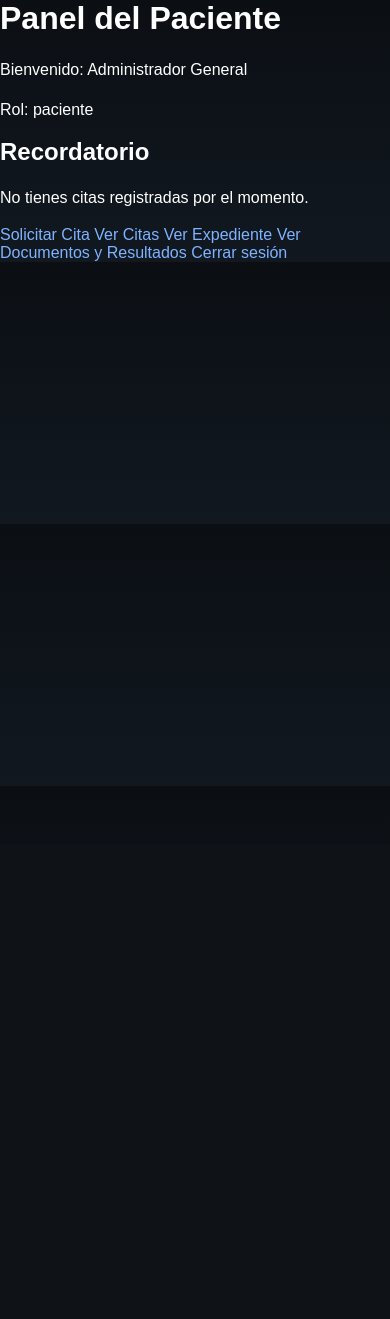
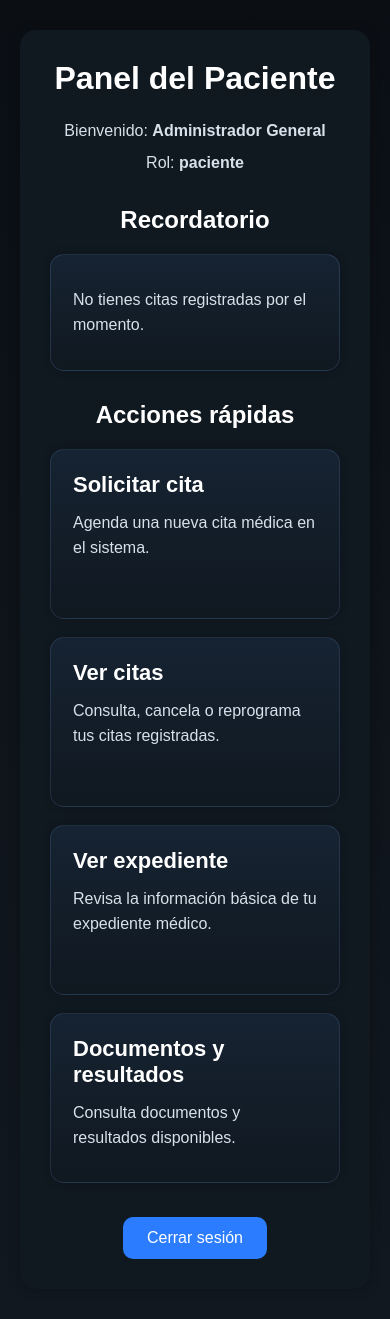
Before and after one commit to Fidelitas-Ambiente-Web-Cliente-Servidor/sc502-jn-proyecto-grupo6_q1_2026, a PHP site: page /dashboard.php in a window 390 px wide. Before the commit the page ends 261 px from the top, so only its background shows below. Run offline with PHP 8.4, Linux system fonts and the light colour scheme; a user stored in the database is signed in; data comes from the database, SQL or seed files in the repository; data that the repository does not hold is empty.

Commit message:
Deje bonito y ordenado el panel de paciente

```diff
--- a/css/estilos.css
+++ b/css/estilos.css
@@ -1,3 +1,7 @@
+* {
+    box-sizing: border-box;
+}
+
 body {
     margin: 0;
     font-family: Arial, sans-serif;
@@ -11,7 +15,8 @@ h1, h2, h3 {
 }
 
 p {
-    line-height: 1.5;
+    line-height: 1.6;
+    margin: 8px 0;
 }
 
 a {
@@ -302,13 +279,140 @@ button:hover {
     color: #d7e1ea;
 }
 
-/*LISTAS y BLOQUES*/
+.admin-acciones {
+    margin-top: 30px;
+    display: flex;
+    justify-content: center;
+    align-items: center;
+    gap: 14px;
+    flex-wrap: wrap;
+}
+
+.admin-boton {
+    display: inline-block;
+    background-color: #2b7cff;
+    color: white;
+    text-decoration: none;
+    padding: 11px 20px;
+    border-radius: 8px;
+    margin: 0;
+}
+
+.admin-boton:hover {
+    background-color: #1f5fcc;
+    text-decoration: none;
+}
+
+/*PACIENTE*/
+
+.patient-wrapper {
+    width: 100%;
+    display: flex;
+    justify-content: center;
+    padding: 30px 20px;
+}
+
+.patient-panel {
+    width: 100%;
+    max-width: 1100px;
+    background-color: #101820;
+    padding: 30px;
+    border-radius: 16px;
+    box-shadow: 0 0 12px rgba(0, 0, 0, 0.25);
+    text-align: left;
+}
+
+.patient-panel h1,
+.patient-panel h2 {
+    text-align: center;
+}
+
+.patient-info {
+    text-align: center;
+    margin: 6px 0;
+    color: #d7e1ea;
+}
+
+.patient-recordatorio {
+    margin: 30px 0;
+}
+
+.patient-cita-box {
+    max-width: 500px;
+    margin: 0 auto;
+    background: linear-gradient(180deg, #162332, #101820);
+    border: 1px solid rgba(127, 179, 255, 0.16);
+    border-radius: 14px;
+    padding: 22px;
+    box-shadow: 0 0 10px rgba(0, 0, 0, 0.18);
+}
+
+.patient-cita-box p {
+    color: #d7e1ea;
+    margin: 10px 0;
+}
+
+.patient-acciones-grid {
+    max-width: 760px;
+    margin: 20px auto 0;
+    display: grid;
+    grid-template-columns: repeat(2, minmax(280px, 1fr));
+    gap: 18px;
+}
+
+.patient-card-link {
+    min-height: 170px;
+    background: linear-gradient(180deg, #162332, #101820);
+    border: 1px solid rgba(127, 179, 255, 0.14);
+    border-radius: 14px;
+    padding: 22px;
+    text-decoration: none;
+    box-shadow: 0 0 10px rgba(0, 0, 0, 0.16);
+    transition: transform 0.2s ease, border-color 0.2s ease;
+}
+
+.patient-card-link:hover {
+    transform: translateY(-4px);
+    text-decoration: none;
+    border-color: rgba(127, 179, 255, 0.32);
+}
+
+.patient-card-link h3 {
+    margin-bottom: 12px;
+    font-size: 22px;
+}
+
+.patient-card-link p {
+    margin: 0;
+    color: #d7e1ea;
+}
+
+.patient-acciones-finales {
+    margin-top: 34px;
+    text-align: center;
+}
+
+.patient-boton {
+    display: inline-block;
+    background-color: #2b7cff;
+    color: white;
+    text-decoration: none;
+    padding: 12px 24px;
+    border-radius: 10px;
+}
+
+.patient-boton:hover {
+    background-color: #1f5fcc;
+    text-decoration: none;
+}
+
+/*BLOQUES GENERICOS*/
 
 .bloque-cita,
 .bloque-documento,
 .bloque-expediente {
-    background-color: rgba(255, 255, 255, 0.04);
-    border: 1px solid rgba(255, 255, 255, 0.07);
+    background: linear-gradient(180deg, #162332, #101820);
+    border: 1px solid rgba(127, 179, 255, 0.12);
     border-radius: 12px;
     padding: 16px;
     margin: 15px 0;
@@ -337,4 +441,13 @@ button:hover {
     .admin-cita {
         width: 100%;
     }
+
+    .patient-acciones-grid {
+        grid-template-columns: 1fr;
+        max-width: 100%;
+    }
+
+    .patient-cita-box {
+        max-width: 100%;
+    }
 }
--- a/dashboard.php
+++ b/dashboard.php
@@ -30,38 +30,70 @@ $resultado = mysqli_query($conexion, $sql);
 <head>
     <meta charset="UTF-8">
     <title>Dashboard Paciente</title>
-    <link rel="stylesheet" href="css/estilos.css">
+    <link rel="stylesheet" href="css/estilos.css?v=5">
 </head>
 <body>
 
+<div class="patient-wrapper">
+    <div class="patient-panel">
         <h1>Panel del Paciente</h1>
 
-    <p>Bienvenido: <?php echo $_SESSION["nombre"]; ?></p>
-    <p>Rol: <?php echo $_SESSION["rol"]; ?></p>
+        <p class="patient-info">Bienvenido: <strong><?php echo $_SESSION["nombre"]; ?></strong></p>
+        <p class="patient-info">Rol: <strong><?php echo $_SESSION["rol"]; ?></strong></p>
 
+        <div class="patient-recordatorio">
             <h2>Recordatorio</h2>
 
             <?php
             if (mysqli_num_rows($resultado) > 0) {
                 $fila = mysqli_fetch_assoc($resultado);
 
+                echo "<div class='patient-cita-box'>";
                 echo "<p><strong>Tu próxima cita es:</strong></p>";
-        echo "<p>Especialidad: " . $fila["especialidad"] . "</p>";
-        echo "<p>Fecha: " . $fila["fecha"] . "</p>";
-        echo "<p>Hora: " . $fila["hora"] . "</p>";
-        echo "<p>Estado: " . $fila["estado"] . "</p>";
+                echo "<p><strong>Especialidad:</strong> " . $fila["especialidad"] . "</p>";
+                echo "<p><strong>Fecha:</strong> " . $fila["fecha"] . "</p>";
+                echo "<p><strong>Hora:</strong> " . $fila["hora"] . "</p>";
+                echo "<p><strong>Estado:</strong> " . $fila["estado"] . "</p>";
+                echo "</div>";
             } else {
+                echo "<div class='patient-cita-box'>";
                 echo "<p>No tienes citas registradas por el momento.</p>";
+                echo "</div>";
             }
 
             mysqli_close($conexion);
             ?>
+        </div>
 
-    <a href="citas.php">Solicitar Cita</a>
-    <a href="php/ver_citas.php">Ver Citas</a>
-    <a href="expediente.php">Ver Expediente</a>
-    <a href="documentos.php">Ver Documentos y Resultados</a>
-    <a href="php/logout.php">Cerrar sesión</a>
+        <h2>Acciones rápidas</h2>
+
+        <div class="patient-acciones-grid">
+            <a class="patient-card-link" href="citas.php">
+                <h3>Solicitar cita</h3>
+                <p>Agenda una nueva cita médica en el sistema.</p>
+            </a>
+
+            <a class="patient-card-link" href="php/ver_citas.php">
+                <h3>Ver citas</h3>
+                <p>Consulta, cancela o reprograma tus citas registradas.</p>
+            </a>
+
+            <a class="patient-card-link" href="expediente.php">
+                <h3>Ver expediente</h3>
+                <p>Revisa la información básica de tu expediente médico.</p>
+            </a>
+
+            <a class="patient-card-link" href="documentos.php">
+                <h3>Documentos y resultados</h3>
+                <p>Consulta documentos y resultados disponibles.</p>
+            </a>
+        </div>
+
+        <div class="patient-acciones-finales">
+            <a class="patient-boton" href="php/logout.php">Cerrar sesión</a>
+        </div>
+    </div>
+</div>
 
 </body>
 </html>
```
Also changed, not shown: other parts of css/estilos.css (+20 -48 lines). Lines whose indentation alone changed are shown as unchanged.
